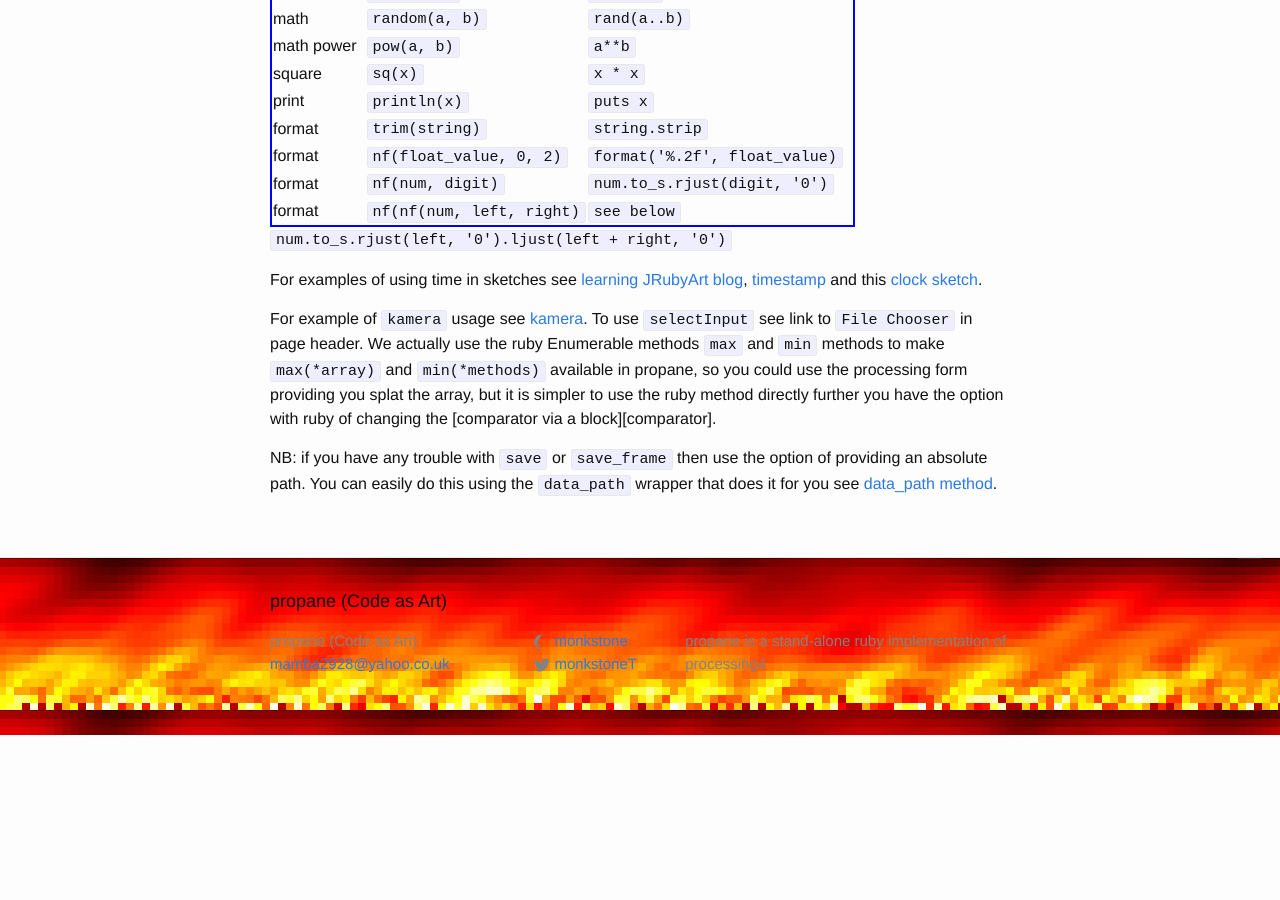
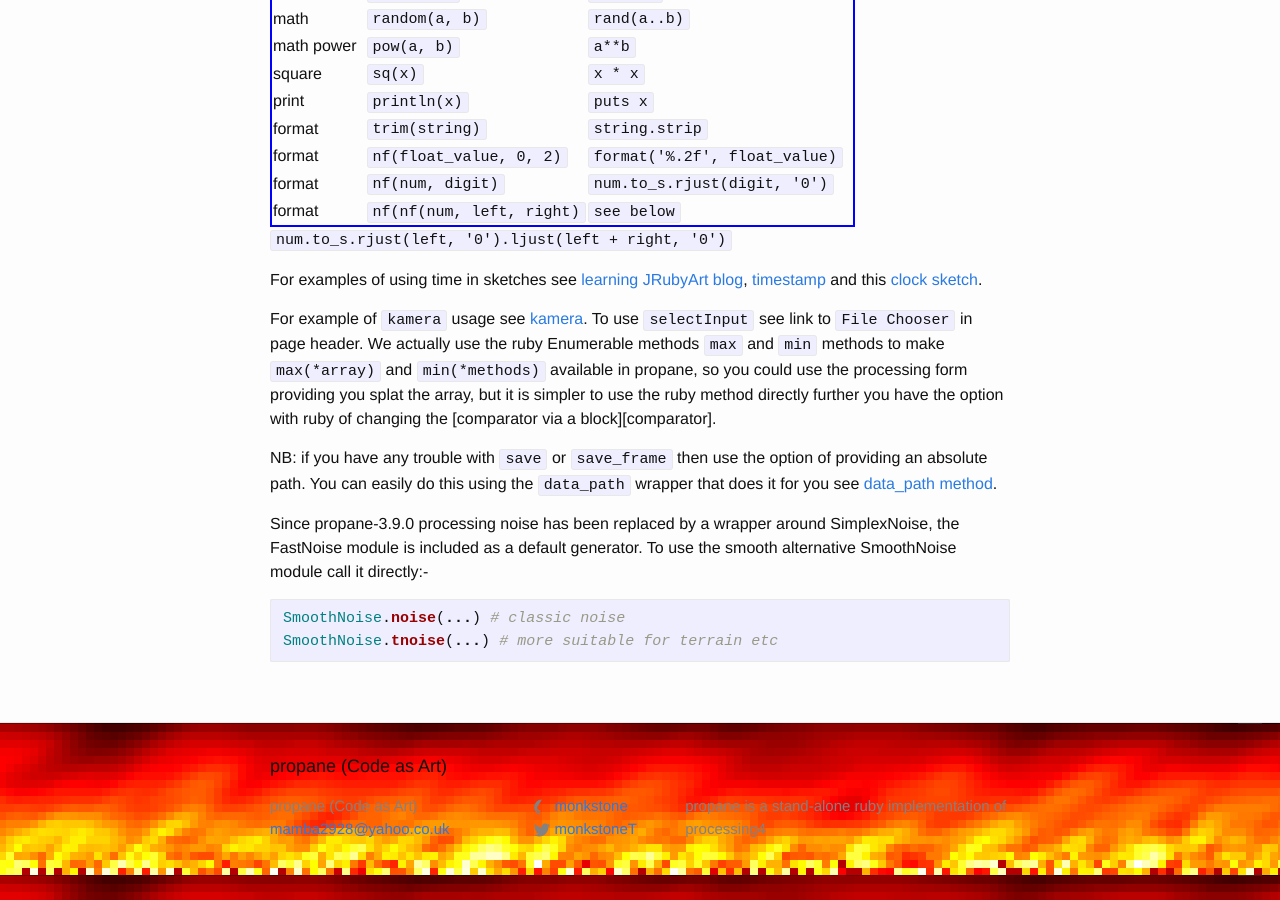
Before and after one commit to ruby-processing/propane, a Jekyll site: the page built from _methods/alternative_methods.md, in a window 1280 px wide and 900 px high, scrolled down 1056 px. Built offline with Jekyll 4.4.1, drawn with Linux system fonts in a browser that asks for light colours; before the commit the page ends 1791 px from its top, so only the background shows below that.

Commit message:
Update documentation

````diff
--- a/_methods/alternative_methods.md
+++ b/_methods/alternative_methods.md
@@ -58,6 +58,12 @@ For example of `kamera` usage see [kamera][kamera]. To use `selectInput` see lin
 
 NB: if you have any trouble with `save` or `save_frame` then use the option of providing an absolute path.  You can easily do this using the `data_path` wrapper that does it for you see [data_path method][data_path].
 
+Since propane-3.9.0 processing noise has been replaced by a wrapper around SimplexNoise, the FastNoise module is included as a default generator. To use the smooth alternative SmoothNoise module call it directly:-
+```ruby
+SmoothNoise.noise(...) # classic noise
+SmoothNoise.tnoise(...) # more suitable for terrain etc
+```
+
 [data_path]:{{site.github.url}}/data_path/
 [time]:https://monkstone.github.io/time
 [timestamp]:https://monkstone.github.io/timestamp/
````
Also changed, not shown: _modules/smooth_noise.md (added, +10 -0 lines).
